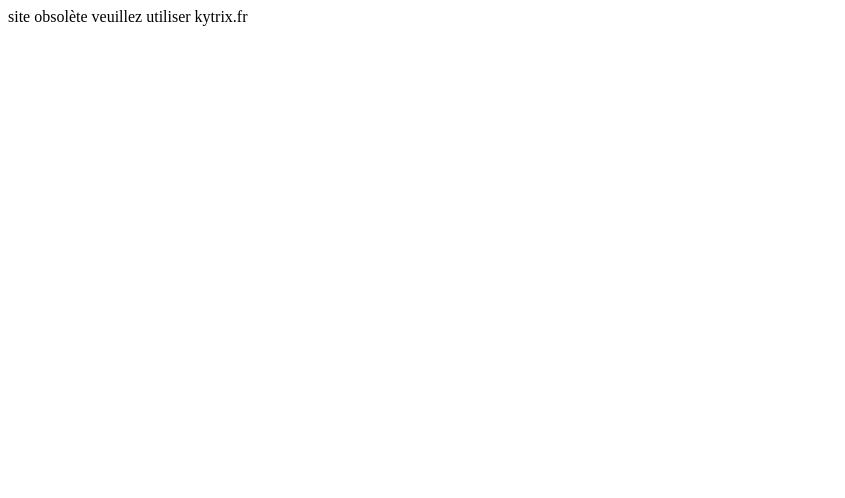
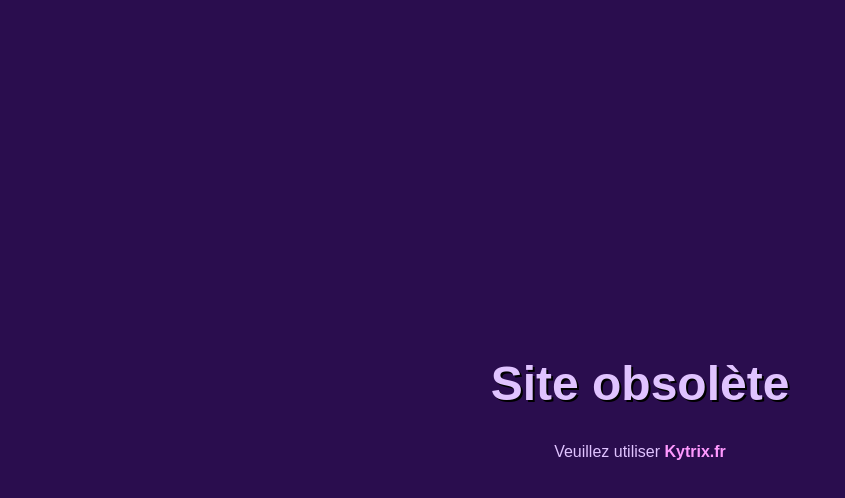
Before and after one commit to mahoednl/kytrix, a plain HTML site: page index.html in a window 1280 px wide. Shown: the whole page, without its empty margins (0-845 px from the left). Drawn offline with Linux system fonts and the light colour scheme.

Commit message:
Update index.html

```diff
--- a/index.html
+++ b/index.html
@@ -1 +1,42 @@
-site obsolète veuillez utiliser kytrix.fr
+<!DOCTYPE html>
+<html lang="fr">
+<head>
+    <meta charset="UTF-8">
+    <meta name="viewport" content="width=device-width, initial-scale=1.0">
+    <title>Site Obsolète</title>
+    <style>
+        body {
+            background-color: #2a0d4e; /* violet foncé */
+            color: #e0c3ff; /* texte violet clair */
+            display: flex;
+            justify-content: center;
+            align-items: center;
+            height: 100vh;
+            margin: 0;
+            font-family: Arial, Helvetica, sans-serif;
+            text-align: center;
+        }
+
+        h1 {
+            font-size: 3em;
+            text-shadow: 2px 2px #000000;
+        }
+
+        a {
+            color: #ff99ff;
+            text-decoration: none;
+            font-weight: bold;
+        }
+
+        a:hover {
+            text-decoration: underline;
+        }
+    </style>
+</head>
+<body>
+    <div>
+        <h1>Site obsolète</h1>
+        <p>Veuillez utiliser <a href="https://Kytrix.fr" target="_blank">Kytrix.fr</a></p>
+    </div>
+</body>
+</html>
```
